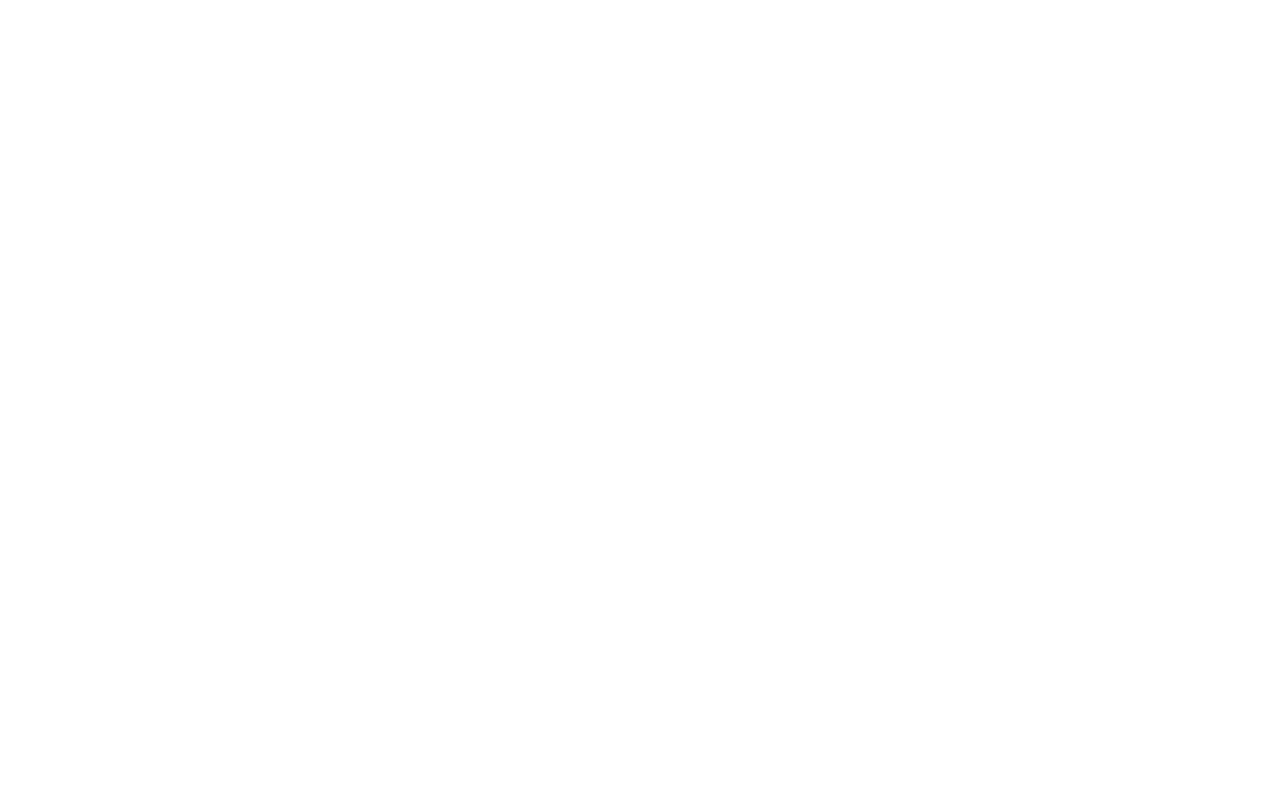
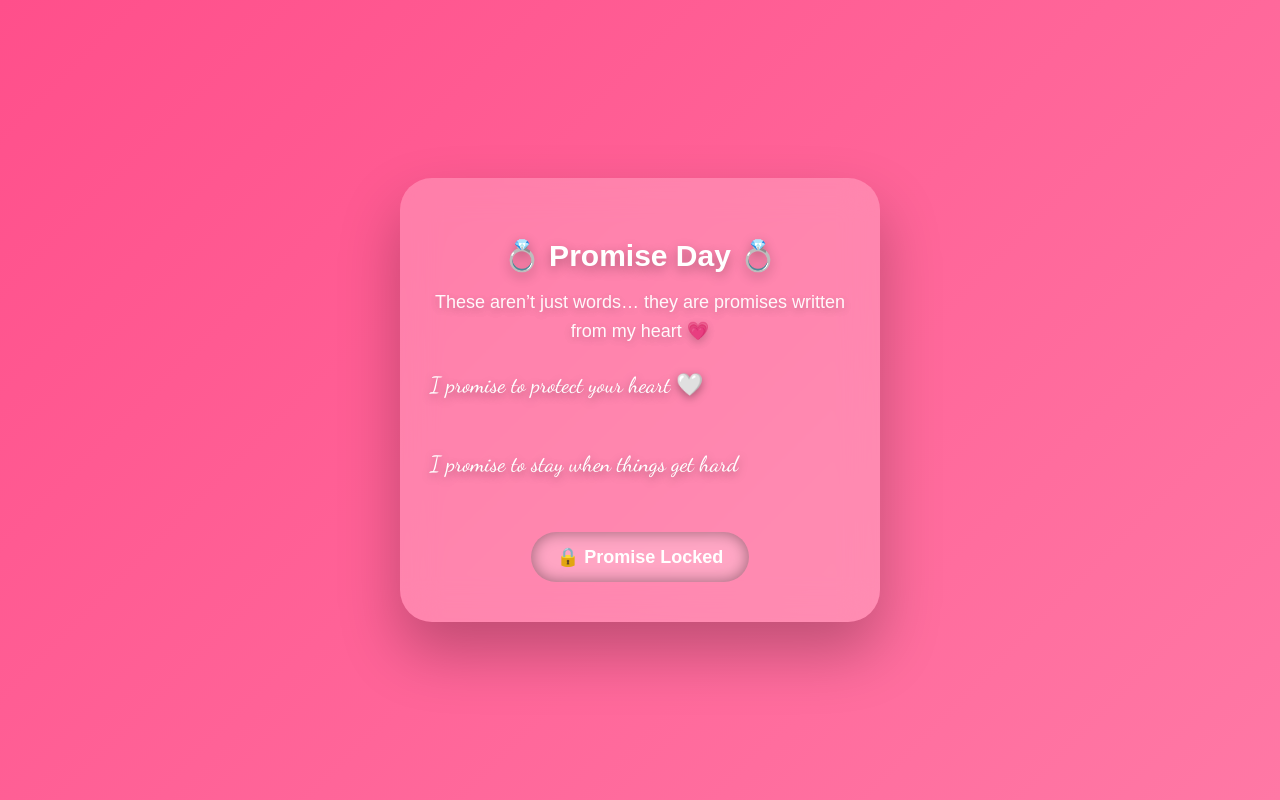
Before and after one commit to Nisith69/loveU-Shona, a React (Vite) app: page /promise in a window 1280 px wide. Before the commit this address had no page. Built offline with nearby package versions, Linux system fonts and the light colour scheme.

Commit message:
UI update

```diff
--- a/index.html
+++ b/index.html
@@ -5,6 +5,8 @@
     <link rel="icon" type="image/svg+xml" href="/vite.svg" />
     <meta name="viewport" content="width=device-width, initial-scale=1.0" />
     <title>my-react-app</title>
+    <link href="https://fonts.googleapis.com/css2?family=Dancing+Script:wght@500;700&display=swap" rel="stylesheet">
+
   </head>
   <body>
     <div id="root"></div>
--- a/src/App.jsx
+++ b/src/App.jsx
@@ -2,6 +2,7 @@ import { Routes, Route } from "react-router-dom";
 import LoveCard from "./components/LoveCard";
 import ProposeDay from "./pages/ProposeDay";
 import ChocolateDay from "./pages/ChocolateDay";
+import PromiseDay from "./pages/PromiseDay";
 import TeddyDay from "./pages/TeddyDay";
 
 const DAYS = [
@@ -18,6 +19,8 @@ export default function App() {
       <Route path="/propose" element={<ProposeDay />} />
       <Route path="/chocolate" element={<ChocolateDay />} />
       <Route path="/teddy" element={<TeddyDay />} />
+      <Route path="/promise" element={<PromiseDay />} />
+
     </Routes>
   );
 }
--- a/src/components/LoveCard.jsx
+++ b/src/components/LoveCard.jsx
@@ -125,8 +125,8 @@ export default function LoveCard({ current }) {
               {unlocked && (
                 <button
                   className="start-btn"
-                  onClick={() => navigate("/teddy")}>
-                  🧸 Open Teddy Surprise
+                  onClick={() => navigate("/promise")}>
+                  💍 Open My Promise
                 </button>
               )}
             </div>
--- a/src/pages/PromiseDay.jsx
+++ b/src/pages/PromiseDay.jsx
@@ -1,3 +1,65 @@
+import { useEffect, useState } from "react";
+
+const promises = [
+  "I promise to protect your heart 🤍",
+  "I promise to stay when things get hard",
+  "I promise to grow with you, not away",
+  "I promise to choose you every single day",
+];
+
 export default function PromiseDay() {
-  return null;
+  const [text, setText] = useState("");
+  const [line, setLine] = useState(0);
+  const [char, setChar] = useState(0);
+  const [locked, setLocked] = useState(true);
+  const [forever, setForever] = useState(false);
+
+  useEffect(() => {
+    if (line >= promises.length) {
+      setTimeout(() => setLocked(false), 1200);
+      setTimeout(() => setForever(true), 2600);
+      return;
+    }
+
+    if (char < promises[line].length) {
+      const t = setTimeout(() => {
+        setText((p) => p + promises[line][char]);
+        setChar(char + 1);
+      }, 55);
+      return () => clearTimeout(t);
+    } else {
+      setTimeout(() => {
+        setText((p) => p + "\n\n");
+        setLine(line + 1);
+        setChar(0);
+      }, 900);
+    }
+  }, [char, line]);
+
+  return (
+    <div className="page promise">
+      <div className="card">
+        <h1>💍 Promise Day 💍</h1>
+
+        <p className="promise-intro">
+          These aren’t just words…
+          they are promises written from my heart 💗
+        </p>
+
+        {/* Handwritten + Typewriter */}
+        <pre className="handwritten">{text}</pre>
+
+        {/* Lock Animation */}
+        <div className={`lock-box ${locked ? "locked" : "unlocked"}`}>
+          {locked ? "🔒 Promise Locked" : "🔓 Promise Unlocked"}
+        </div>
+
+        {forever && (
+          <h2 className="forever-text fade-img">
+            🔐 Promised. Sealed. Forever. ♾️❤️
+          </h2>
+        )}
+      </div>
+    </div>
+  );
 }
--- a/src/styles/style.css
+++ b/src/styles/style.css
@@ -231,6 +231,59 @@ body {
   animation: floatUp 6s linear infinite;
   opacity: 0.8;
 }
+/* PROMISE DAY SPECIAL */
+
+.promise-intro {
+  font-size: 18px;
+  margin-top: 10px;
+  color: #fff;
+  opacity: 0.95;
+}
+
+/* Handwritten Letter Effect */
+.handwritten {
+  font-family: "Dancing Script", cursive;
+  font-size: 22px;
+  color: #fff;
+  margin-top: 20px;
+  white-space: pre-wrap;
+  line-height: 1.8;
+  text-align: left;
+  text-shadow: 0 3px 10px rgba(0,0,0,0.35);
+}
+
+/* Lock Animation */
+.lock-box {
+  margin-top: 25px;
+  padding: 14px 26px;
+  border-radius: 30px;
+  font-size: 18px;
+  font-weight: bold;
+  display: inline-block;
+  transition: all 0.6s ease;
+}
+
+.locked {
+  background: rgba(255,255,255,0.25);
+  color: #fff;
+  box-shadow: inset 0 0 15px rgba(0,0,0,0.4);
+}
+
+.unlocked {
+  background: linear-gradient(135deg, #ff2f6d, #ff8fcf);
+  color: #fff;
+  box-shadow: 0 12px 30px rgba(0,0,0,0.35);
+  animation: pop 1s ease;
+}
+
+/* Forever Text */
+.forever-text {
+  margin-top: 25px;
+  font-size: 24px;
+  color: #fff;
+  text-shadow: 0 4px 15px rgba(0,0,0,0.4);
+}
+
 
 /* =========================
    ANIMATIONS
```
